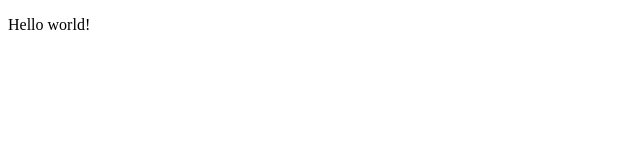
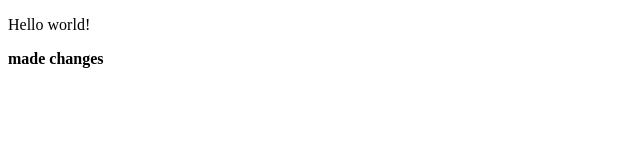
Before and after one commit to avisii1/test, a plain HTML site: page index.html in a window 1280 px wide. Shown: the full height of the page, 0-640 px from the left. Drawn offline with Linux system fonts and the light colour scheme.

Commit message:
index.html added on new branch test

```diff
--- a/index.html
+++ b/index.html
@@ -5,5 +5,6 @@
 </head>
 <body>
 <p>Hello world!</p>
+<b> made changes </b>
 </body>
 </html>
```
